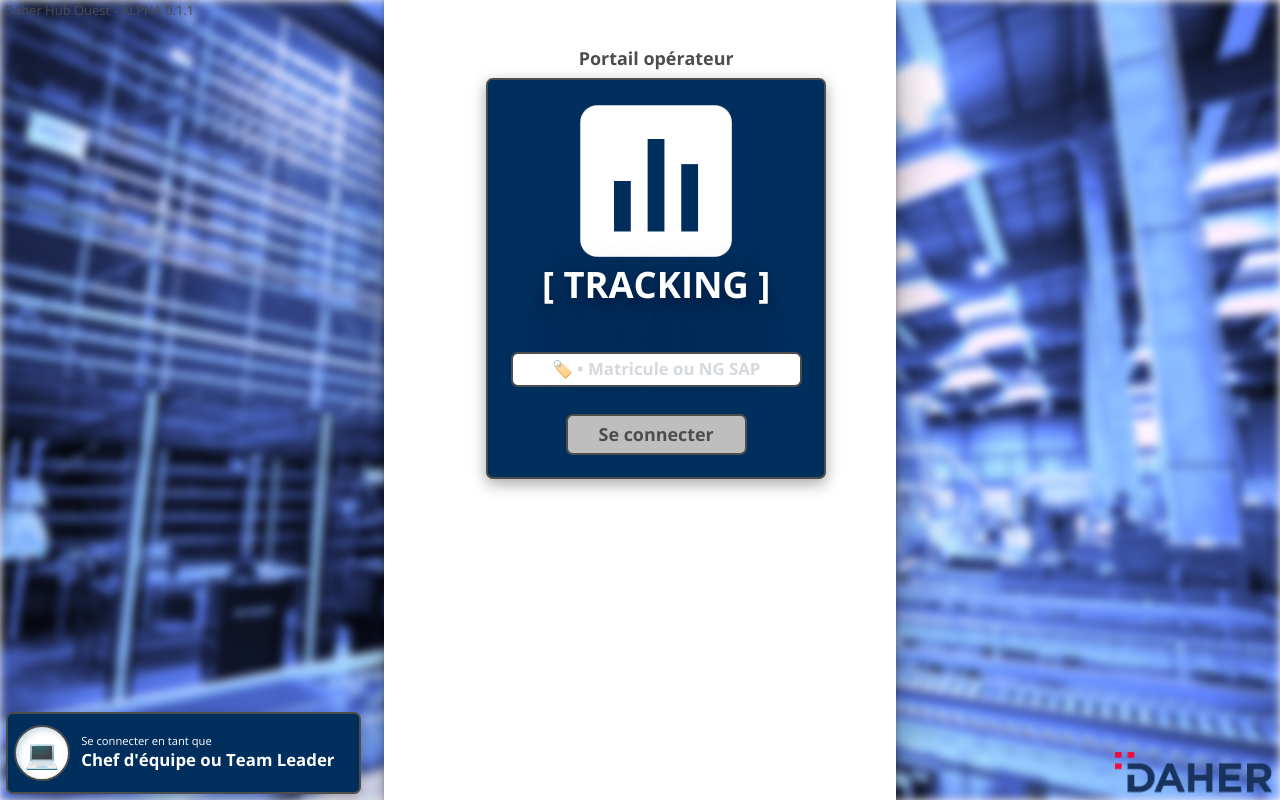
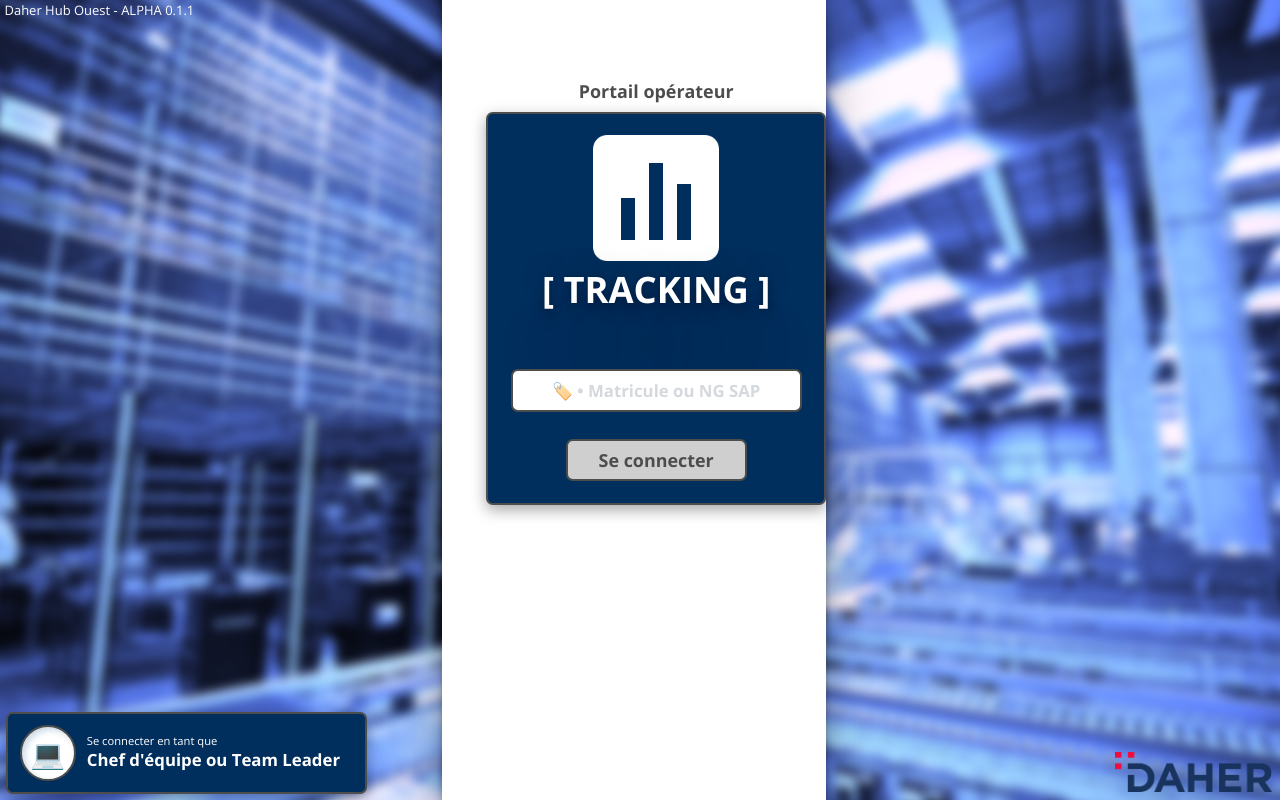
Before and after one commit to AshiikoAR/tracking, a React (Create React App) app: page / in a window 1280 px wide. Built offline with nearby package versions, Linux system fonts and the light colour scheme.

Commit message:
modified:   src/App.js 	modified:   src/index.css

```diff
--- a/src/App.js
+++ b/src/App.js
@@ -1,10 +1,44 @@
-import React from "react";
+import React, { useState } from "react";
 import logo from './img/tracking-icon.png';
 import daher from './img/daher.png';
 import fond from './img/fond.jpg';
 //import Dashboard from "./components/dashboard";
 
 function App() {
+  // Utiliser useState pour gérer l'état du portail
+  const [portail, setPortail] = useState({
+    type: "Portail opérateur",
+    icone: "&#128187;",
+    h2: "Chef d'équipe ou Team Leader"
+  });
+
+  // Utiliser useState pour gérer l'état de l'entrée
+  const [inputValue, setInputValue] = useState("");
+
+  // Fonction pour changer le type de portail et ses éléments associés
+  const changerPortail = () => {
+    if (portail.type === "Portail opérateur") {
+      setPortail({
+        type: "Portail Chef d'équipe et Teams Leaders",
+        icone: "&#129466;",
+        h2: "Opérateur"
+      });
+    } else {
+      setPortail({
+        type: "Portail opérateur",
+        icone: "&#128451;&#65039;",
+        h2: "Chef d'équipe ou Team Leader"
+      });
+    }
+  };
+
+  const handleSubmit = (event) => {
+    event.preventDefault();
+    if (inputValue.trim() === "") {
+      alert("Veuillez saisir un Matricule (ou un NG).");
+    }
+  };
+
   return (
     <div className="App">
       <div className="background">
@@ -13,29 +47,31 @@
         <p className="versionning">Daher Hub Ouest - ALPHA 0.1.1</p>
       </div>
       <div className="Form-conn">
-        <p className="TypePortail">Portail opérateur</p>
+        <p className="TypePortail">{portail.type}</p>
         <img src={logo} alt="Logo TRACKING" className="Logo-conn" title="[ TRACKING ]"/>
         <h1>[ TRACKING ]</h1>
-        <form>
+        <form onSubmit={handleSubmit}>
           <input
             className="Mdp-conn"
             id="pin"
             type="text"
-            minlength="1"
-            maxlength="12"
+            minLength="1"
+            maxLength="12"
             placeholder="&#127991;&#65039; &bull; Matricule ou NG SAP"
+            value={inputValue}
+            onChange={(e) => setInputValue(e.target.value)}
           />
+          <button type="submit">Se connecter</button>
         </form>
-        <button type="submit" /*onClick={}*/>Se connecter</button>
+
       </div>
-      <div className="SelectPortail">
+      <div className="SelectPortail" onClick={changerPortail}>
         <div className="img-co">
-          {/* Icône pour les opérateurs : &#129466;*/}
-          &#128187;
+          <span dangerouslySetInnerHTML={{ __html: portail.icone }} />
         </div>
         <div className="PortailTxt">
           <p>Se connecter en tant que</p>
-          <h2>Chef d'équipe ou Team Leader</h2>
+          <h2>{portail.h2}</h2>
         </div>
       </div>
       <img src={daher} alt="Logo DAHER" className="emplacement"/>
--- a/src/index.css
+++ b/src/index.css
@@ -47,24 +47,25 @@
 }
 
 .background-wallpaper {
+  transform: scale(1.05);
   position: fixed;
   width: 100%;
   height: 100%;
   z-index: -1;
-  filter: sepia(100%) hue-rotate(190deg) saturate(400%) blur(5px);
+  filter: sepia(100%) hue-rotate(190deg) saturate(400%) blur(5px) ;
   box-shadow: 0 0 200px rgba(0,0,0,0.9) inset;
 }
 
 .background-color {
   position: fixed;
-  width: 40%;
+  width: 30%;
   height: 100%;
   background-color: #fff;
   display: flex;
   flex-direction: column;
   align-items: center;
   justify-content: center;
-  margin: 0 30% 0 30%;
+  margin: 0 35% 0 34.5%;
   box-shadow: rgba(0, 0, 0, 0.25) 0px 54px 55px, rgba(0, 0, 0, 0.12) 0px -12px 30px, rgba(0, 0, 0, 0.12) 0px 4px 6px, rgba(0, 0, 0, 0.17) 0px 12px 13px, rgba(0, 0, 0, 0.09) 0px -3px 5px;
 }
 
@@ -72,12 +73,12 @@
   text-align: center;
   font-weight: bold;
   color: #4d4d4d;
-  margin: -4rem 1rem 1rem 1rem;
+  margin: -4rem -5rem 1rem -5rem;
 }
 
 .versionning {
   position: fixed;
-  color: #4d4d4d;
+  color: #fff;
   font-size: small;
   margin: 0.2rem 0.4rem;
 }
@@ -88,12 +89,19 @@
   bottom: 0.4rem;
   right: 0.75rem;
   margin: 0 0 0.3rem 0.4rem;
+  filter: drop-shadow(rgba(0, 0, 0, 0.35) 0px 5px 15px);
+}
+
+form {
+  display: flex;
+  flex-direction: column;
+  align-items: center;
 }
 
 .Form-conn {
   position: fixed;
   background-color: #002E5D;
-  border:#4d4d4d 0.2rem solid;
+  border: #4d4d4d 0.2rem solid;
   border-radius: 0.6rem;
   box-shadow: rgba(0, 0, 0, 0.35) 0px 5px 15px;
   color: #fff;
@@ -102,22 +110,22 @@
   align-items: center;
   justify-content: center;
   padding: 1rem 2rem 2rem 2rem;
-  margin: 7rem 38% 1rem 38%;
+  margin: 10rem 38% 1rem 38%;
 }
 
 .Logo-conn{
-  width: 18rem;
-  margin-bottom: -4rem;
+  width: 15rem;
+  margin-bottom: -3.5rem;
 }
 
 h1 {
   text-shadow: rgba(0, 0, 0, 0.25) 0px 54px 55px, rgba(0, 0, 0, 0.12) 0px -12px 30px, rgba(0, 0, 0, 0.12) 0px 4px 6px, rgba(0, 0, 0, 0.17) 0px 12px 13px, rgba(0, 0, 0, 0.09) 0px -3px 5px;
-  margin-bottom: 4rem;
+  margin-bottom: 5rem;
   font-size: 3.25rem;
 }
 
 .Mdp-conn {
-  padding: 0.4rem 2rem 0.4rem 2rem;
+  padding: 0.8rem 2rem 0.8rem 2rem;
   border: #4d4d4d 0.2rem solid ;
   border-radius: 0.6rem;
   background-color: #fff;
@@ -134,11 +142,10 @@
 }
 
 button[type="submit"] {
-  width: auto;
   padding: 0.75rem 2.75rem 0.75rem 2.75rem;
   margin-top: 1rem;
   color:#4d4d4d;
-  background-color: #bebebe;
+  background-color: #cfcfcf;
   font-weight: bold;
   border: #4d4d4d 0.2rem solid;
   border-radius: 0.6rem;
@@ -146,12 +153,13 @@
 
 button[type="submit"]:hover {
   border:#000 0.2rem solid;
-  background-color: #858585;
+  background-color: #9b9b9b;
   color:#000;
   box-shadow: inset 0 0 0 0.02rem;
 }
 
 .SelectPortail {
+  cursor: pointer;
   position: fixed;
   bottom: 0;
   left: 0;
@@ -185,7 +193,7 @@
   box-shadow: rgb(204, 219, 232) 3px 3px 6px 0px inset, rgba(255, 255, 255, 0.5) -3px -3px 6px 1px inset;
   border: #4d4d4d 0.2rem solid;
   border-radius: 50%;
-  margin: 1rem 1rem 1rem -1rem ;
+  margin: 1rem 1rem 1rem -0.5rem ;
 }
 
 .PortailTxt {
@@ -194,6 +202,7 @@
 
 .PortailTxt p {
   margin-bottom: -1.2rem;
+  margin-right: 1.2rem;
 }
 .PortailTxt h2 {
   margin-right: 1.2rem;
```
